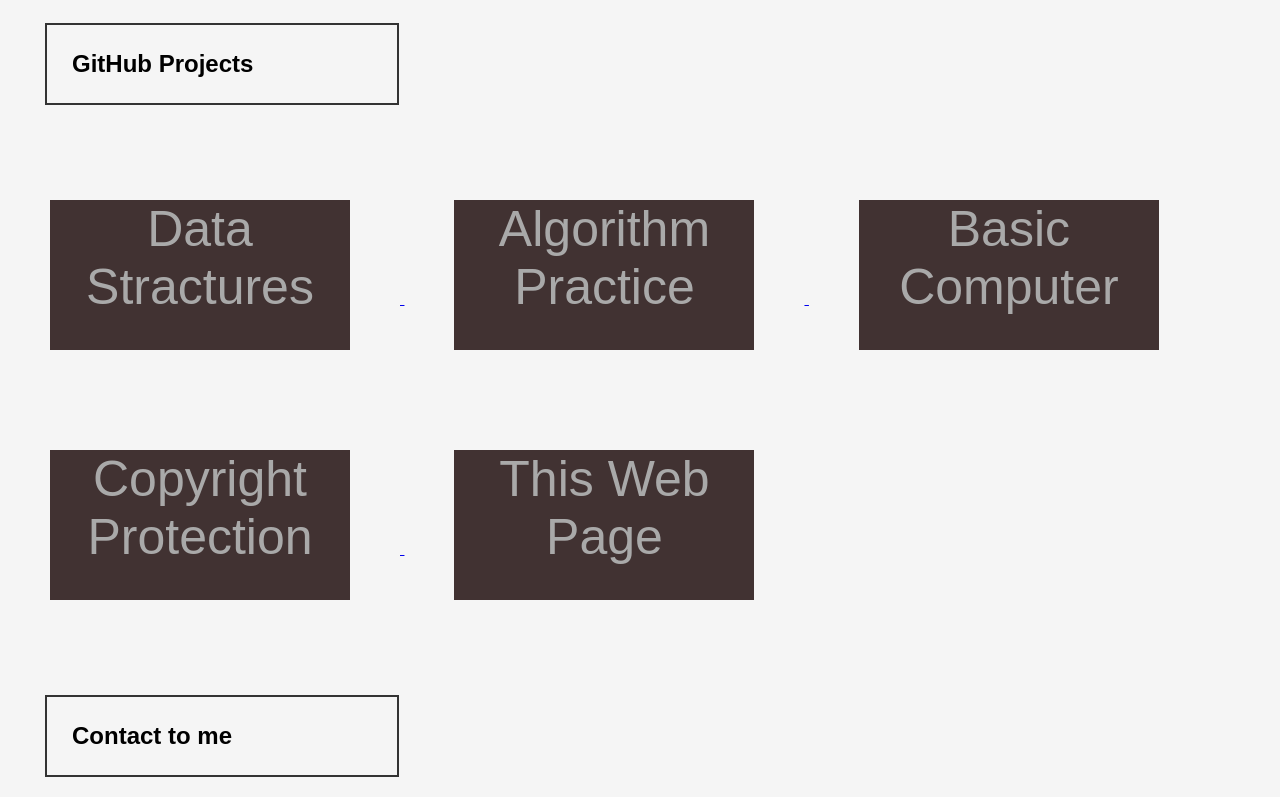
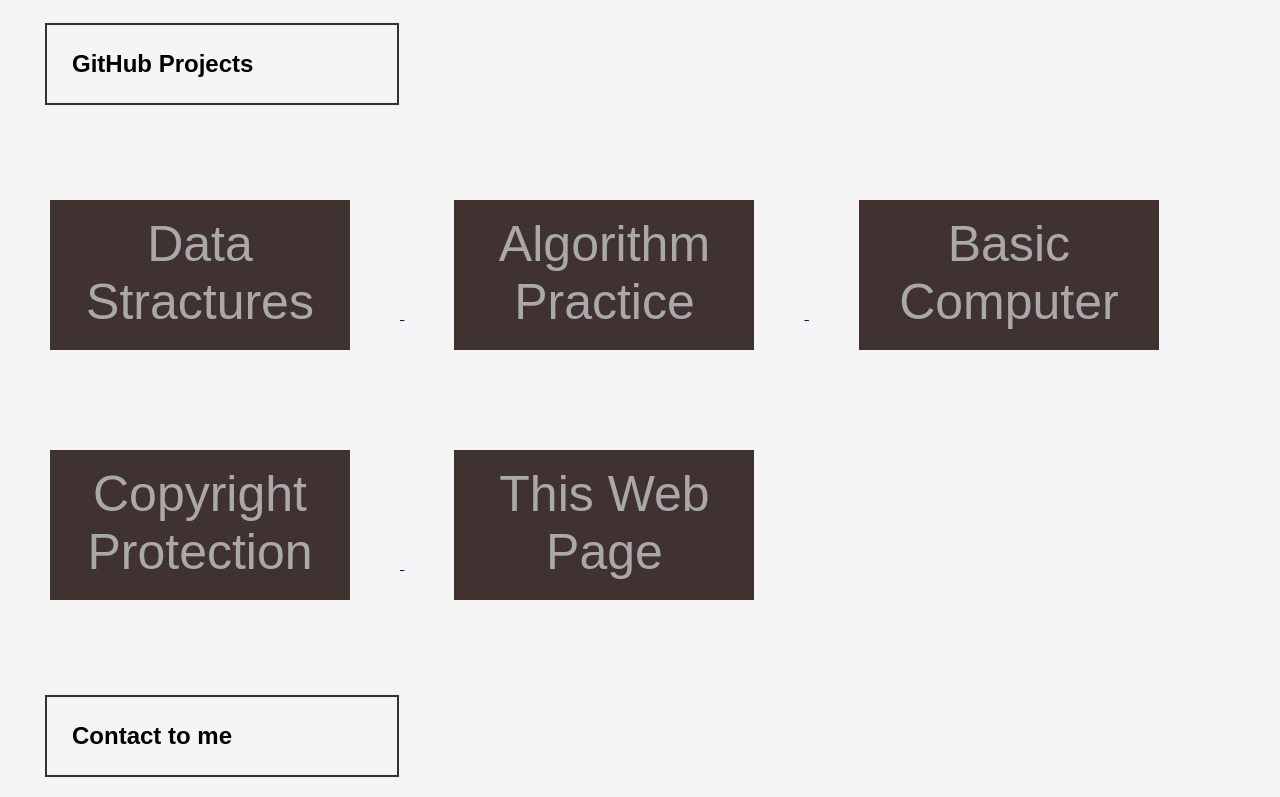
Before and after one commit to WhoIsOnatBudak/My-Web-Page, a plain HTML site: page index.html in a window 1280 px wide. Shown: the part 487-1284 px from the top of the page. Drawn offline with Linux system fonts and the light colour scheme.

Commit message:
Ship is yours capitan

```diff
--- a/index.html
+++ b/index.html
@@ -57,27 +57,27 @@
                     <h2 id="pro">GitHub Projects</h2>
                     <a href="https://github.com/WhoIsOnatBudak/Data_Stracture_test">
                         <div class="projects">
-                            Data Stractures
+                            <p class="pro-text">Data Stractures</p>
                         </div>
                     </a>
                     <a href="https://github.com/WhoIsOnatBudak/algorithm">
                         <div class="projects">
-                            Algorithm Practice
+                            <p class="pro-text">Algorithm Practice</p>
                         </div>
                     </a>
                     <a href="https://github.com/WhoIsOnatBudak/Basic-Computer">
                         <div class="projects">
-                            Basic Computer
+                            <p class="pro-text">Basic Computer</p>
                         </div>
                     </a>
                     <a href="https://github.com/WhoIsOnatBudak/WaterMarking-with-SVD">
                         <div class="projects">
-                            Copyright Protection
+                            <p class="pro-text">Copyright Protection</p>
                         </div>
                     </a>
                     <a href="https://github.com/WhoIsOnatBudak/My-Web-Page">
                         <div class="projects">
-                            This Web Page
+                            <p class="pro-text">This Web Page</p>
                         </div>
                     </a>
                 </div>
--- a/style.css
+++ b/style.css
@@ -107,10 +107,7 @@ ul{
     background-color: rgb(65, 50, 50);
     margin: 50px;
     display: inline-block;
-    text-align: center;
-    font-size: 50px;
-    color:#a9a9a9;
-    text-align: center;
+
 }
 #contact{
     margin: 45px;
@@ -127,3 +124,9 @@ ul{
     margin : 3px;
     text-decoration: none;
 }
+.pro-text{
+    text-align: center;
+    font-size: 50px;
+    color:#a9a9a9;
+    margin-top: 15px;
+}
```
